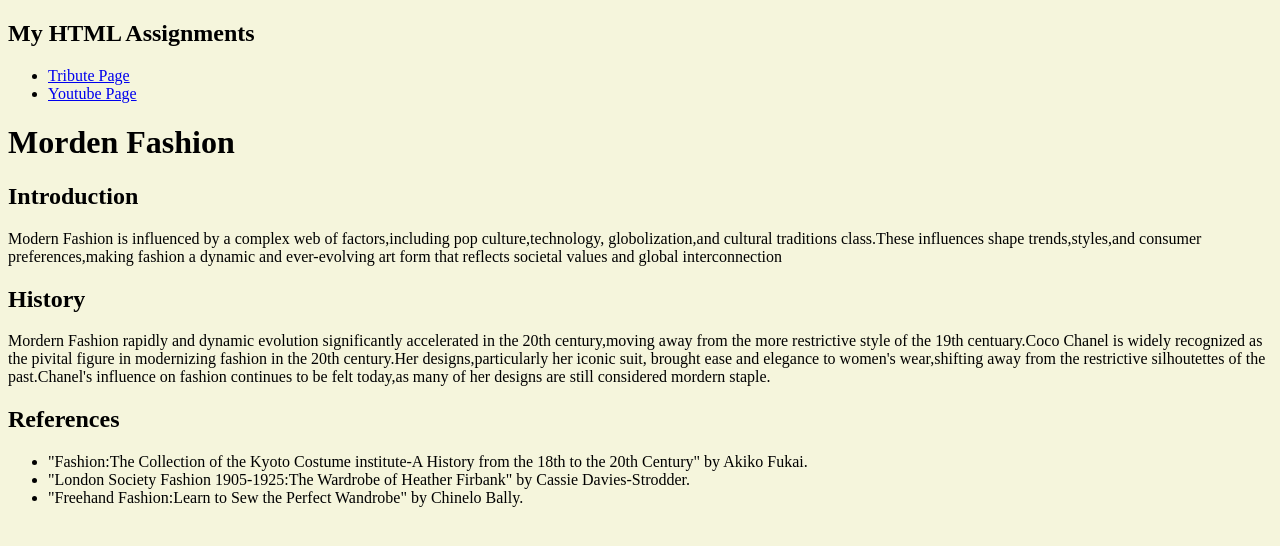
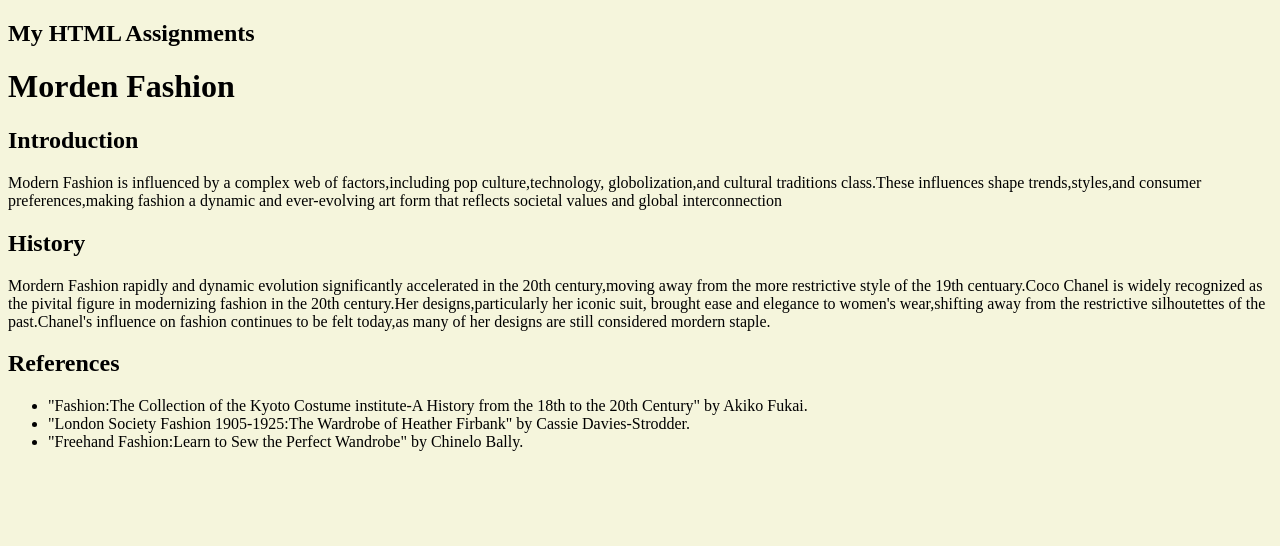
Before and after one commit to PrudenceKabwi/html-assignment, a plain HTML site: page index.html in a window 1280 px wide. Drawn offline with Linux system fonts and the light colour scheme.

Commit message:
Update index.html

```diff
--- a/index.html
+++ b/index.html
@@ -13,10 +13,7 @@
     </head>
    <body>
        <h2>My HTML Assignments</h2>
-       <ul>
-           <li><a href="tribute.html">Tribute Page</a></li>
-           <li><a href="youtube.html">Youtube Page</a></li>
-       </ul>
+
 
 
     <h1>Morden Fashion</h1>
```
